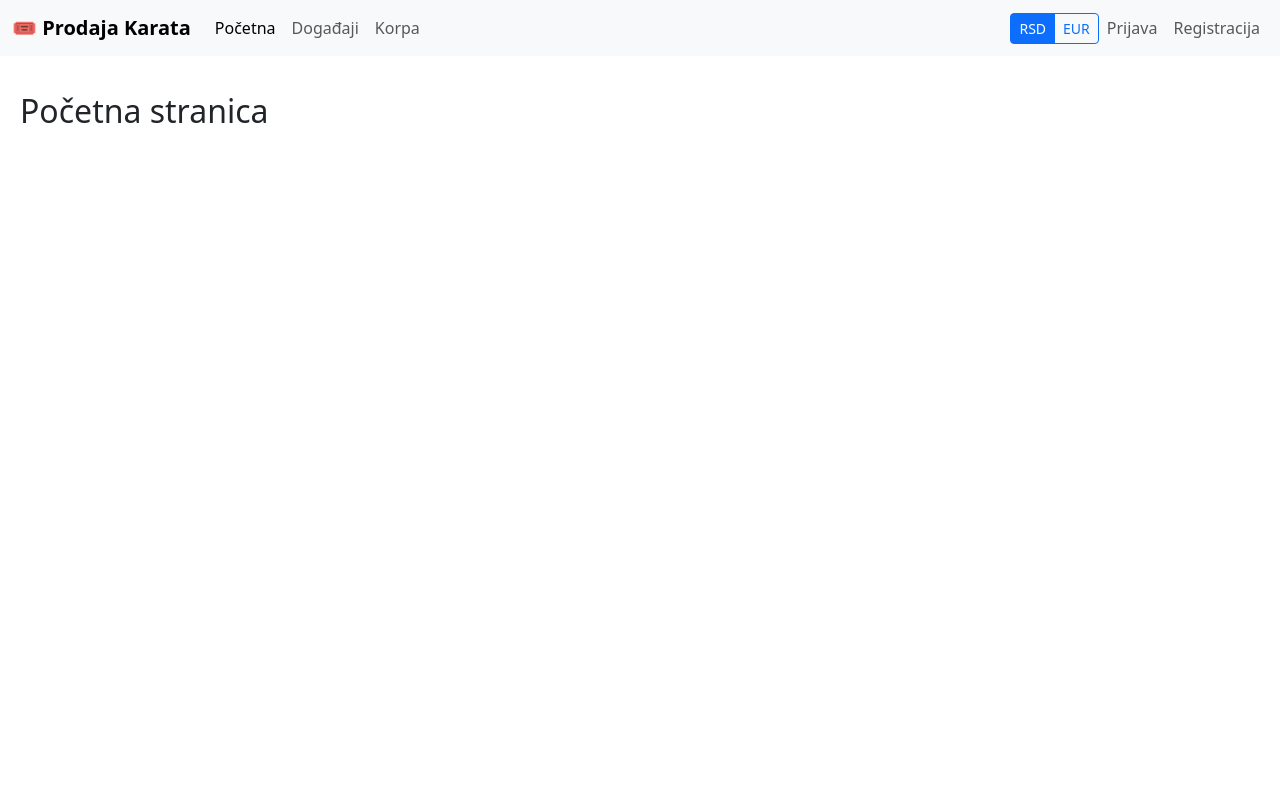
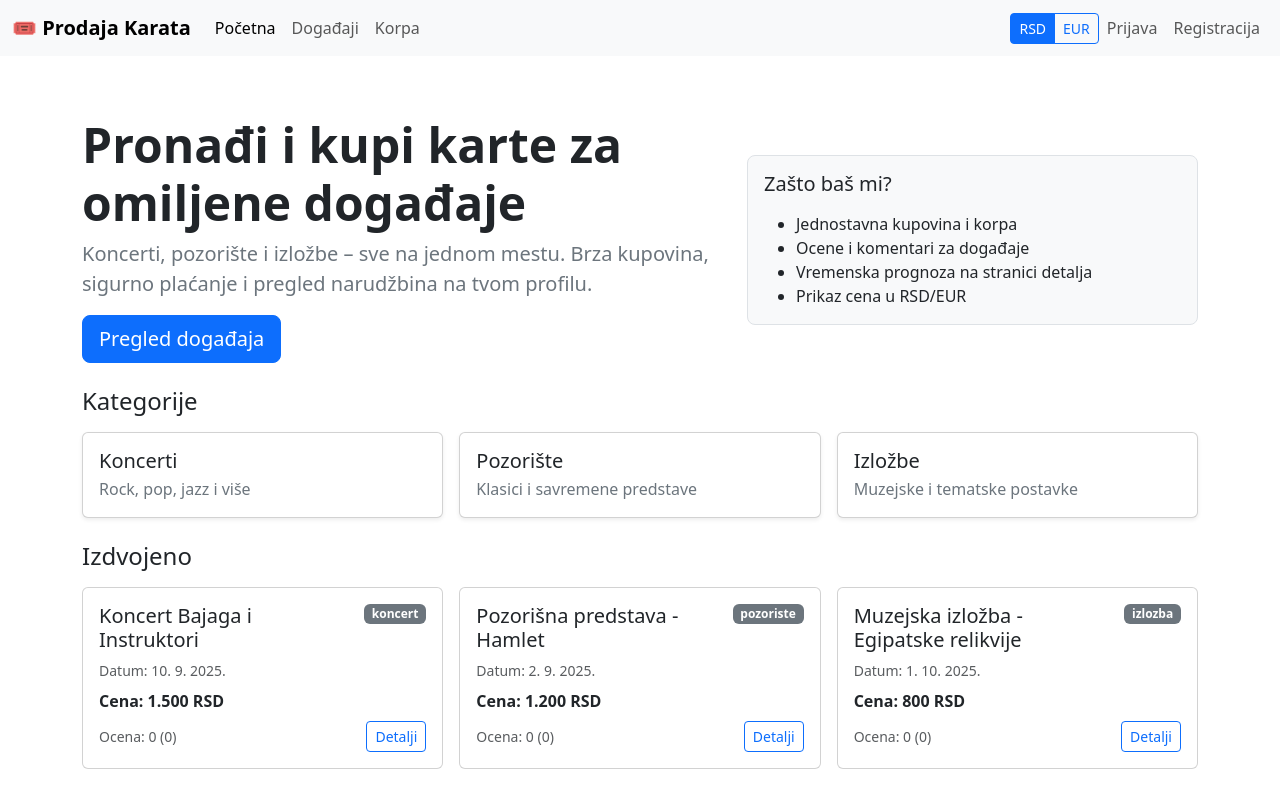
Before and after one commit to DjordjeVeliki/CIS25-prodaja-karata, a React (Vite) app: page / in a window 1280 px wide. Shown: the top 808 px of the page. Built offline with nearby package versions, Linux system fonts and the light colour scheme; no server answers.

Commit message:
feat(home): sređen izgled početne stranice

```diff
--- a/src/stranice/Pocetna.tsx
+++ b/src/stranice/Pocetna.tsx
@@ -1,3 +1,103 @@
+import { Link } from "react-router-dom";
+import DogadjajKartica from "../komponente/DogadjajKartica";
+import { dogadjaji } from "../podaci/dogadjaji"; // prilagodi ako ti je drugačiji export
+import { useMemo } from "react";
+
+
 export default function Pocetna() {
-  return <h2>Početna stranica</h2>;
+
+
+
+  const istaknuti = useMemo(() => {
+    try {
+      return [...dogadjaji]
+        .sort((a: any, b: any) => new Date(a.datumISO).getTime() - new Date(b.datumISO).getTime())
+        .slice(0, 3);
+    } catch {
+      return [];
+    }
+  }, []);
+
+  return (
+    <div className="container py-4">
+
+      <div className="row align-items-center g-4 mb-4">
+        <div className="col-lg-7">
+          <h1 className="display-5 fw-bold">Pronađi i kupi karte za omiljene događaje</h1>
+          <p className="lead text-secondary">
+            Koncerti, pozorište i izložbe – sve na jednom mestu. Brza kupovina,
+            sigurno plaćanje i pregled narudžbina na tvom profilu.
+          </p>
+          <div className="d-flex gap-2">
+            <Link to="/dogadjaji" className="btn btn-primary btn-lg">Pregled događaja</Link>
+
+          </div>
+        </div>
+        <div className="col-lg-5">
+          <div className="border rounded-3 p-3 bg-light">
+            <h2 className="h5 mb-3">Zašto baš mi?</h2>
+            <ul className="mb-0">
+              <li>Jednostavna kupovina i korpa</li>
+              <li>Ocene i komentari za događaje</li>
+              <li>Vremenska prognoza na stranici detalja</li>
+              <li>Prikaz cena u RSD/EUR</li>
+            </ul>
+          </div>
+        </div>
+      </div>
+
+
+      <div id="kategorije" className="mb-4">
+        <h2 className="h4 mb-3">Kategorije</h2>
+        <div className="row g-3">
+          <div className="col-md-4">
+            <Link to="/dogadjaji?kategorija=koncert" className="text-decoration-none">
+              <div className="card h-100 shadow-sm">
+                <div className="card-body">
+                  <h3 className="h5 mb-1">Koncerti</h3>
+                  <p className="text-secondary mb-0">Rock, pop, jazz i više</p>
+                </div>
+              </div>
+            </Link>
+          </div>
+          <div className="col-md-4">
+            <Link to="/dogadjaji?kategorija=pozorište" className="text-decoration-none">
+              <div className="card h-100 shadow-sm">
+                <div className="card-body">
+                  <h3 className="h5 mb-1">Pozorište</h3>
+                  <p className="text-secondary mb-0">Klasici i savremene predstave</p>
+                </div>
+              </div>
+            </Link>
+          </div>
+          <div className="col-md-4">
+            <Link to="/dogadjaji?kategorija=izložba" className="text-decoration-none">
+              <div className="card h-100 shadow-sm">
+                <div className="card-body">
+                  <h3 className="h5 mb-1">Izložbe</h3>
+                  <p className="text-secondary mb-0">Muzejske i tematske postavke</p>
+                </div>
+              </div>
+            </Link>
+          </div>
+        </div>
+      </div>
+
+
+      <div>
+        <h2 className="h4 mb-3">Izdvojeno</h2>
+        {istaknuti.length === 0 ? (
+          <p className="text-secondary">Nema izdvojenih događaja.</p>
+        ) : (
+          <div className="row g-3">
+            {istaknuti.map((d: any) => (
+              <div className="col-md-4" key={d.id}>
+                <DogadjajKartica dogadjaj={d} />
+              </div>
+            ))}
+          </div>
+        )}
+      </div>
+    </div>
+  );
 }
```
